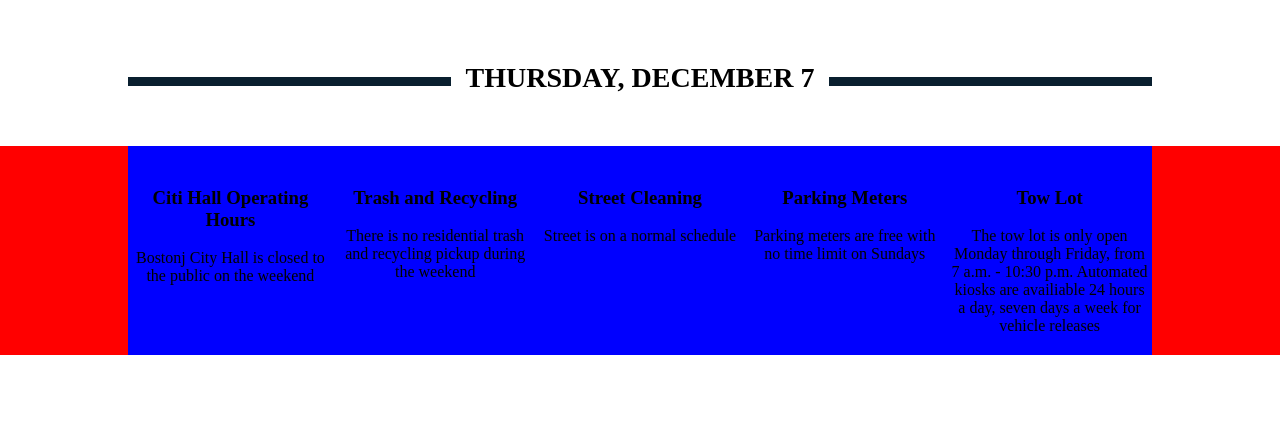
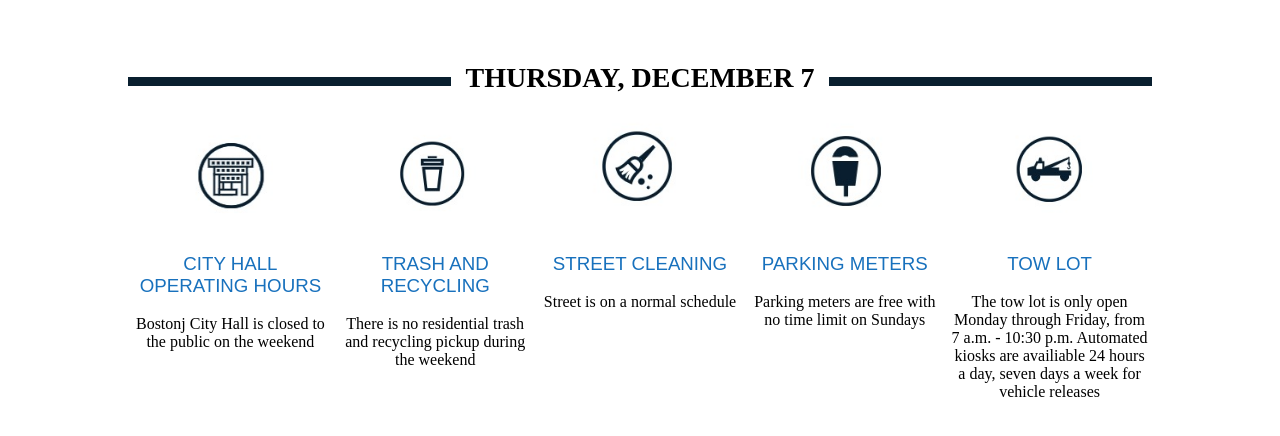
Before and after one commit to Darling0818/Boston-Gov, a plain HTML site: page index.html in a window 1280 px wide. Shown: the part 438-874 px from the top of the page. Drawn offline with Linux system fonts and the light colour scheme.

Commit message:
Add files via upload

```diff
--- a/css/master.css
+++ b/css/master.css
@@ -228,16 +228,27 @@ main{
     display: flex;
     width: 100%;
     height: auto;
-    background-color: red;
-    margin-top: 60px;
+    margin-top: 20px;
     justify-content: center;
 }
 
 .box{
     width: 16%;
     height: auto;
-    background-color: blue;
     box-sizing: border-box;
     padding: 4px;
     text-align: center;
+    vertical-align: top;
 }
+
+.box h3{
+    color: #1871bd;
+    text-transform: uppercase;
+    font-family: 'Montserrat',Arial,sans-serif;
+    font-weight: lighter;
+}
+
+.box img{
+    width: 120px;
+    height: 120px;
+}
--- a/index.html
+++ b/index.html
@@ -58,27 +58,27 @@
     </section>
         <section class="operations">
             <section class="operating-hr, box">
-                <img src="" alt="">
-                <h3>Citi Hall Operating Hours</h3>
+                <img src="img/CityHall.jpeg" alt="">
+                <h3>City Hall Operating Hours</h3>
                 <p>Bostonj City Hall is closed to the public on the weekend</p>
             </section>
             <section class="trash, box">
-                <img src="" alt="">
+                <img src="img/Trash.jpeg" alt="">
                 <h3>Trash and Recycling</h3>
                 <p>There is no residential trash and recycling pickup during the weekend</p>
             </section>
             <section class="cleaning, box">
-                <img src="" alt="">
+                <img src="img/StreetCleaning.jpeg" alt="">
                 <h3>Street Cleaning</h3>
                 <p>Street is on a normal schedule</p>
             </section>
             <section class="Parking-meters, box">
-                <img src="" alt="">
+                <img src="img/ParkingMeters.jpeg" alt="">
                 <h3>Parking Meters</h3>
                 <p>Parking meters are free with no time limit on Sundays</p>
             </section>
             <section class="Tow-lot, box">
-                <img src="" alt="">
+                <img src="img/TowLot.jpeg" alt="">
                 <h3>Tow Lot</h3>
                 <p>The tow lot is only open Monday through Friday, from 7 a.m. - 10:30 p.m. Automated kiosks are availiable 24 hours a day, seven days a week for vehicle releases</p>
             </section>
```
Also changed, not shown: img/CityHall.jpeg (added), img/CityHall.png (added), img/ParkingMeters.jpeg (added), img/ParkingMeters.png (added), img/StreetCleaning.jpeg (added), img/StreetCleaning.png (added), img/TowLot.jpeg (added), img/TowLot.png (added), img/Trash.jpeg (added), img/Trash.png (added).
